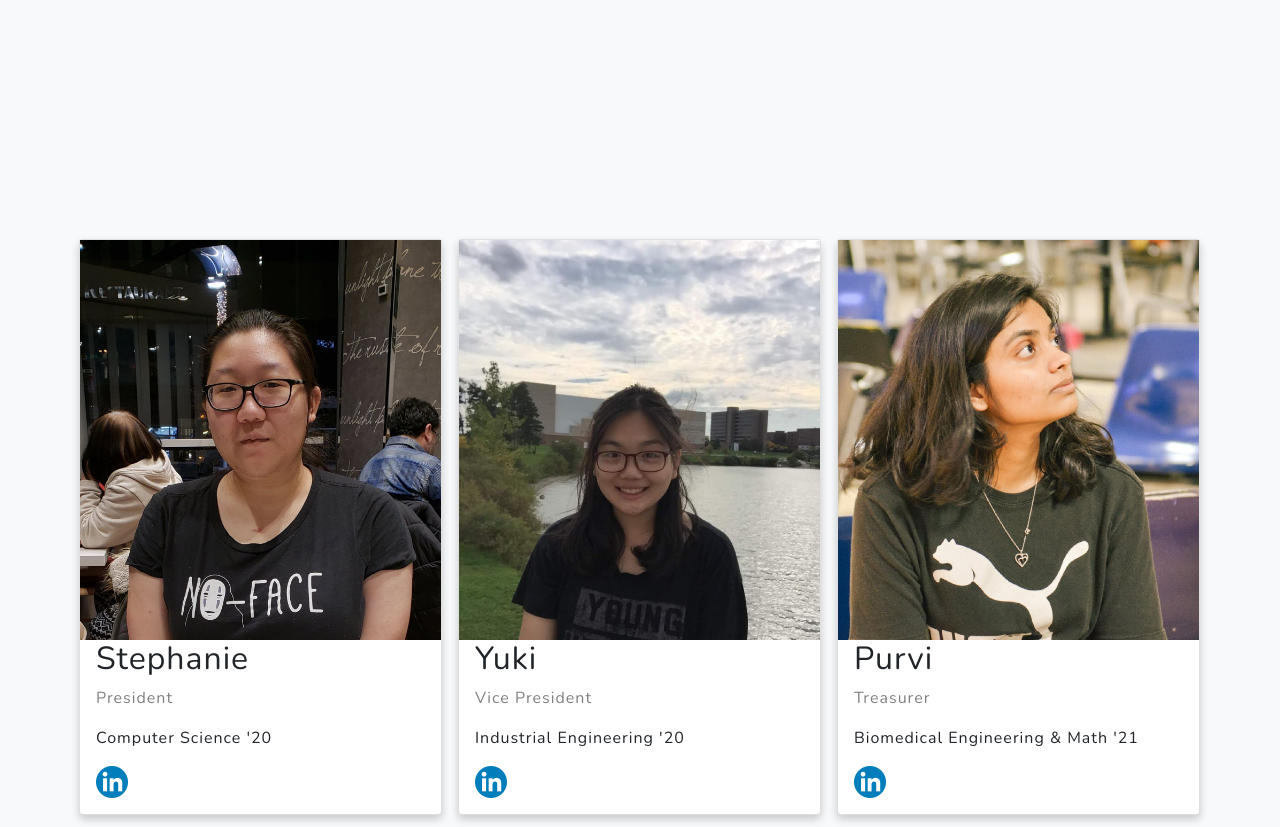
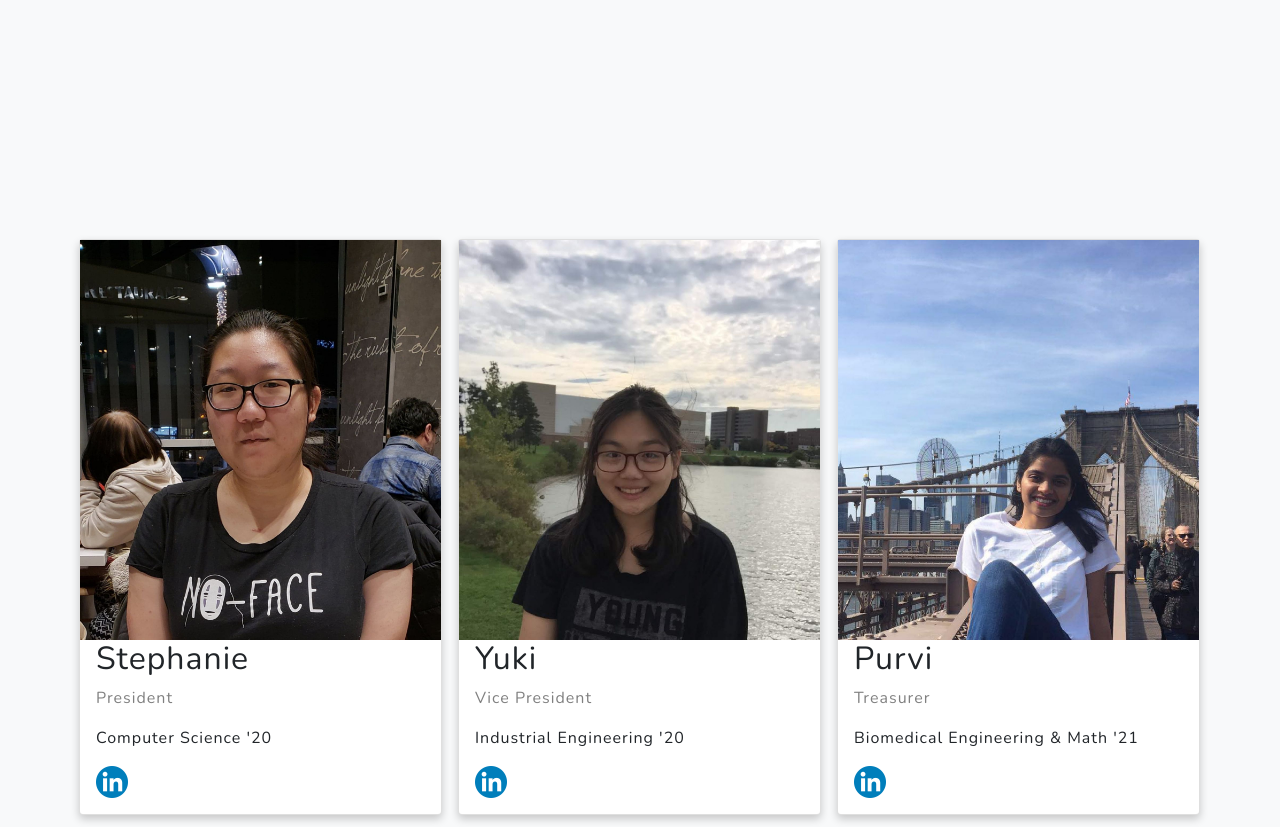
Before and after one commit to markphilipb/SASE-Site, a Flask app: page / in a window 1280 px wide. Shown: the part 3214-4041 px from the top of the page. Run offline with Flask 2, Linux system fonts and the light colour scheme; some libraries are stand-ins or nearby versions.

Commit message:
new purvi pic

```diff
--- a/app/templates/startbootstrap-grayscale-gh-pages/index.html
+++ b/app/templates/startbootstrap-grayscale-gh-pages/index.html
@@ -201,6 +201,7 @@
     </div>
   </section>
 
+  <!-- img size is 1350 x 1498  birme.com-->
   <section id="eboard" class="projects-section bg-light">
     <div class="container">
 
@@ -233,7 +234,7 @@
 
   <div class="column">
     <div class="card">
-      <img src="static/eboardnew/purvi.jpg" alt="purvi" style="width:100%">
+      <img src="static/eboardnew/purvi_1.jpg" alt="purvi" style="width:100%">
       <div class="container">
         <h2>Purvi</h2>
         <p class="title">Treasurer</p>
```
Also changed, not shown: app/static/eboardnew/purvi_1.jpg (added).
